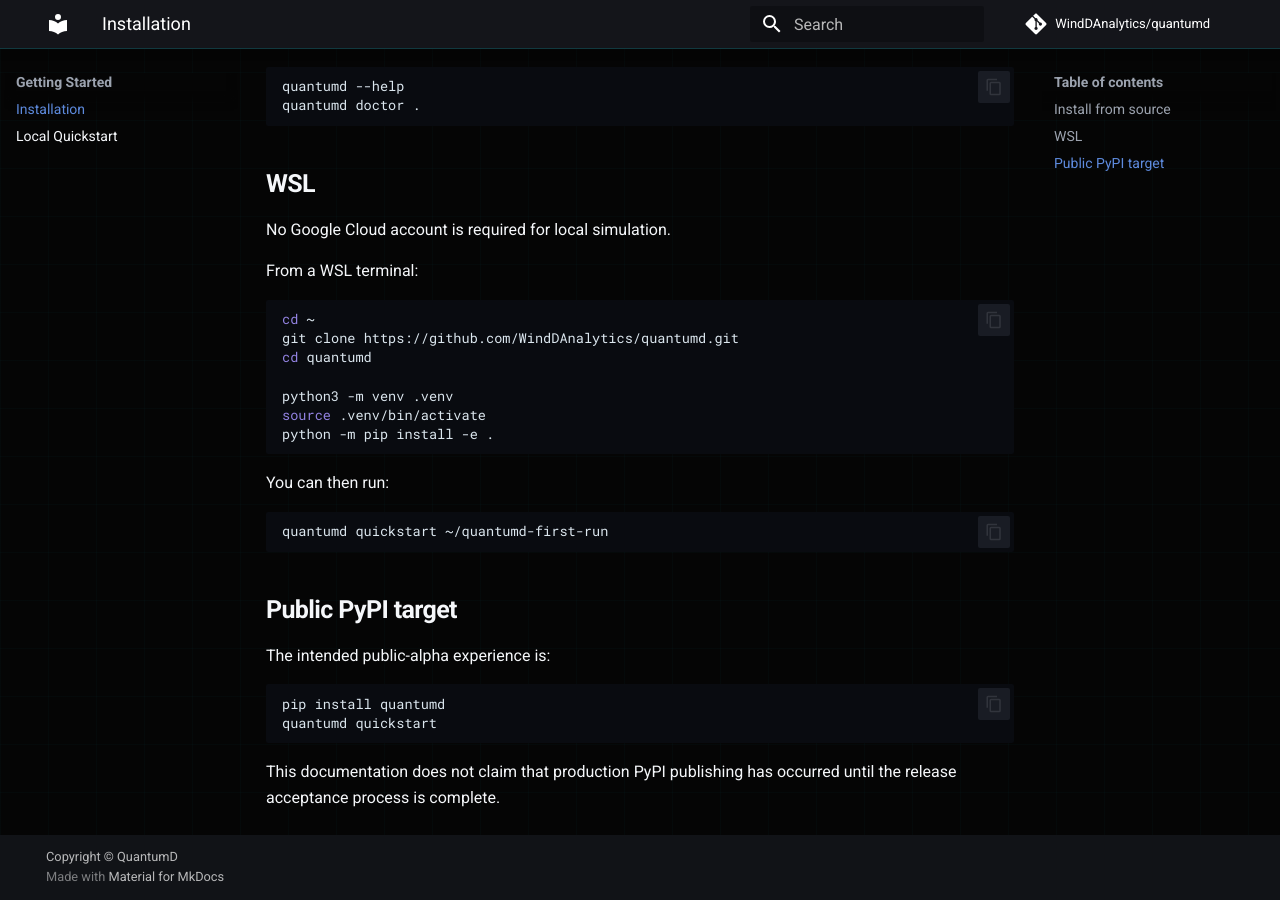
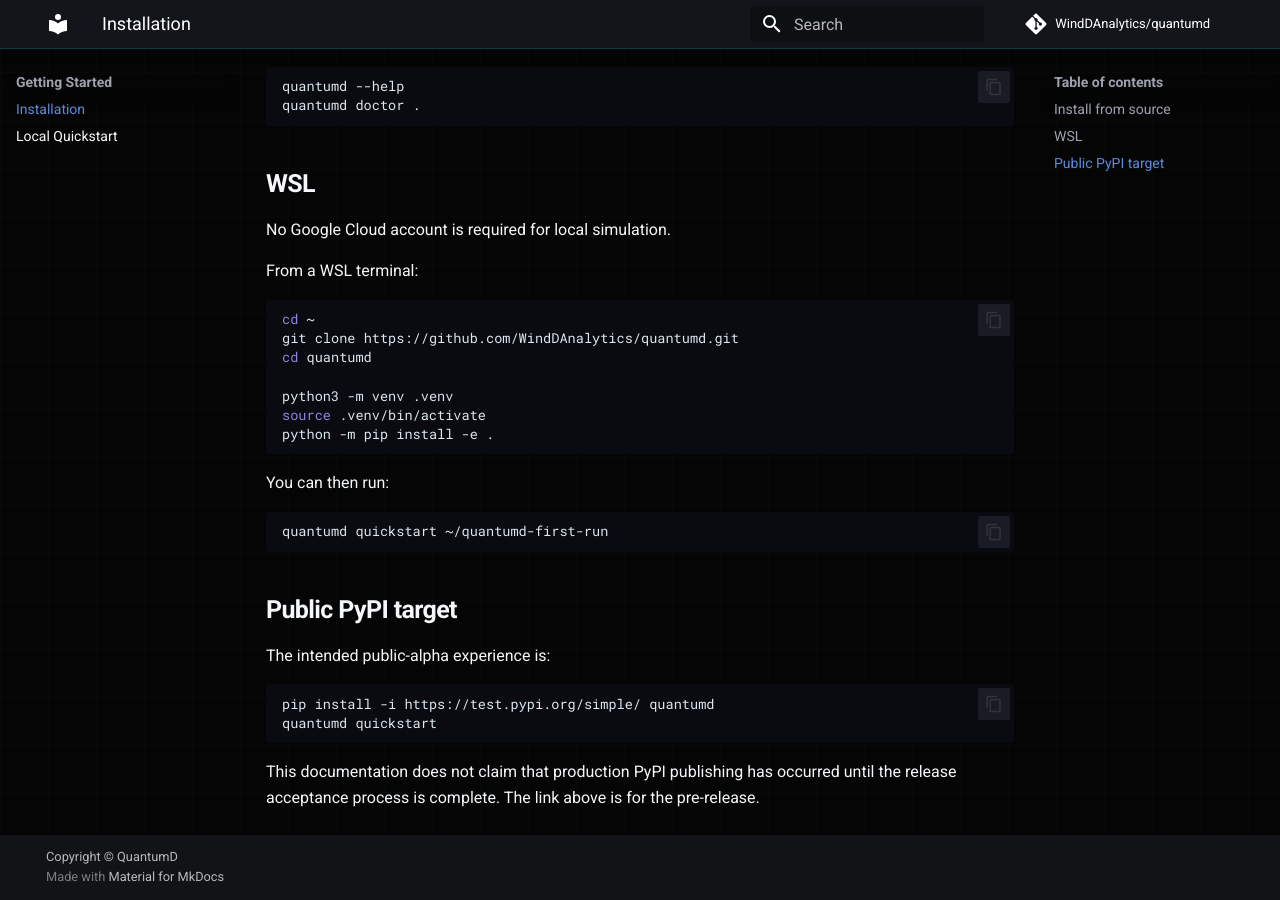
Before and after one commit to WindDAnalytics/quantumd, an MkDocs documentation site: the page built from docs/getting-started/installation.md, in a window 1280 px wide and 900 px high, scrolled down 552 px. Built offline with MkDocs 1.6.1 and Material for MkDocs 9.7.7, drawn with Linux system fonts in a browser that asks for light colours; comment, search, counter and statistics services are not loaded.

Commit message:
Modify installation command for quantumd
Updated installation instructions to use the test PyPI link for installation.

```diff
--- a/docs/getting-started/installation.md
+++ b/docs/getting-started/installation.md
@@ -53,9 +53,9 @@
 The intended public-alpha experience is:
 
 ~~~bash
-pip install quantumd
+pip install -i https://test.pypi.org/simple/ quantumd
 quantumd quickstart
 ~~~
 
 This documentation does not claim that production PyPI publishing has
-occurred until the release acceptance process is complete.
+occurred until the release acceptance process is complete. The link above is for the pre-release.
```
